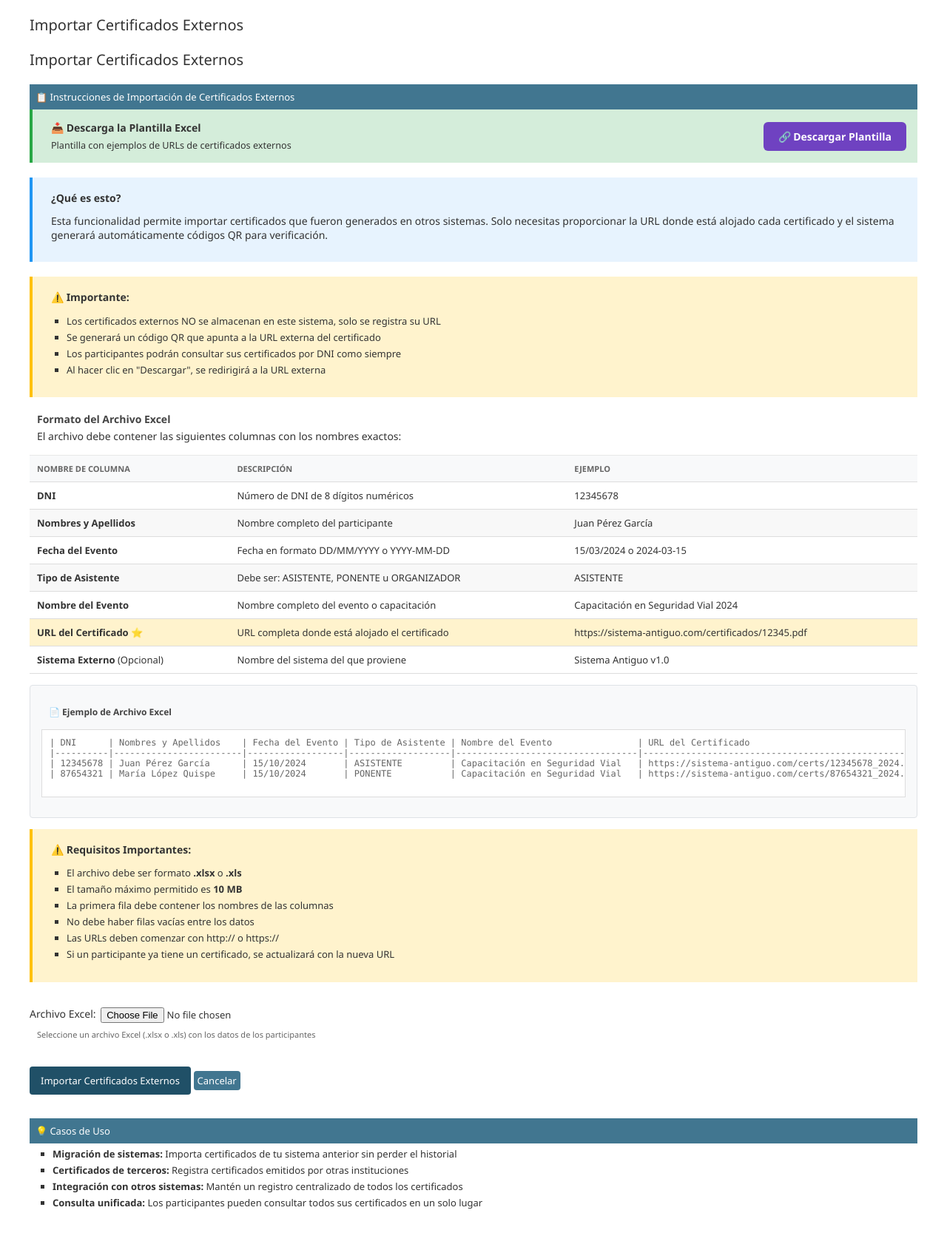
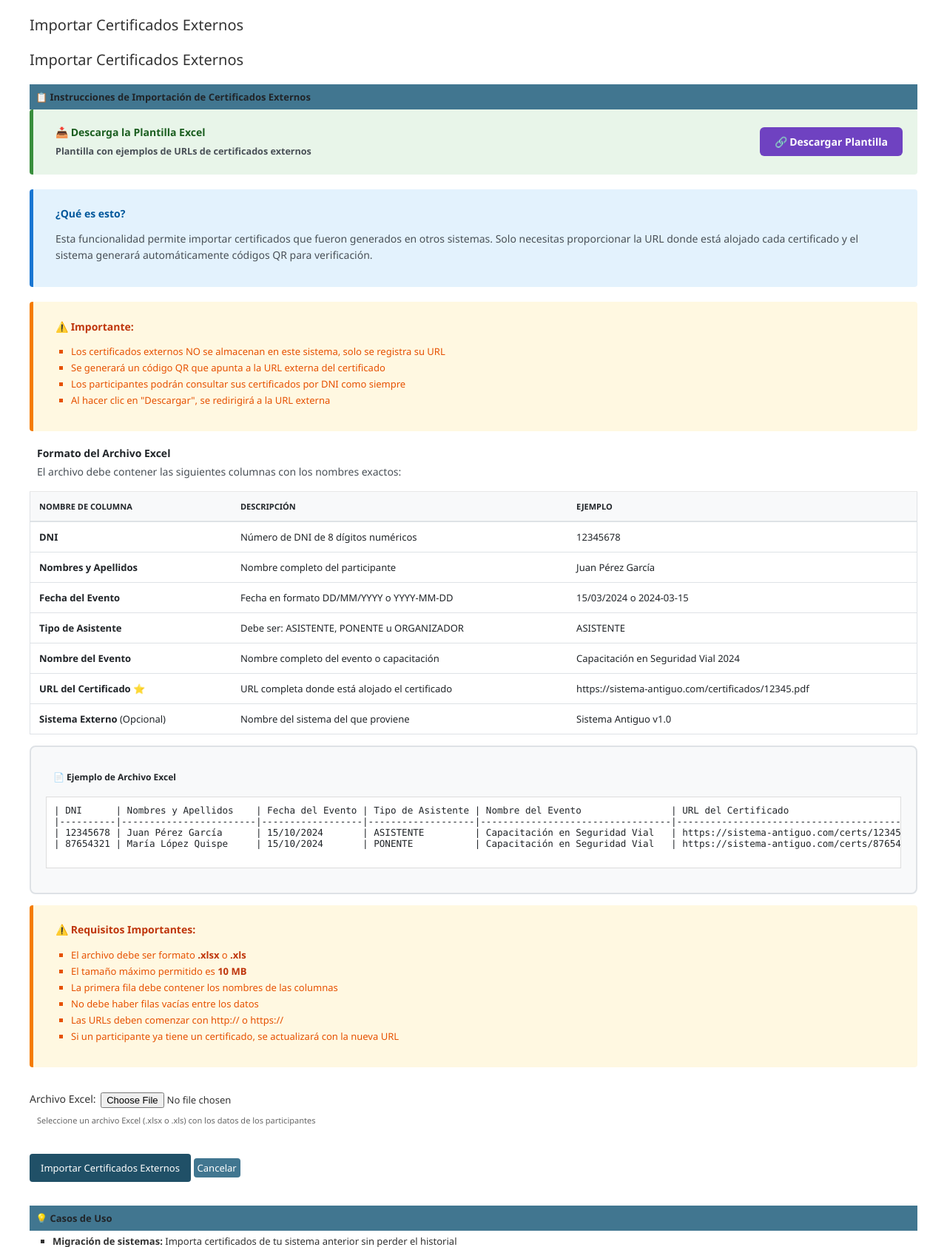
Before and after one commit to ajahuanex/sistema_certificados_drtc, a Django app: page /admin/import-external/ in a window 1280 px wide. Shown: the part 92-1778 px from the top of the page at 74% size. Before the commit the page ends 1727 px from the top, so only its background shows below. Run offline with Django 5.2, Linux system fonts and the light colour scheme; the visitor is signed in with stand-in values (Sample User, id 1).

Commit message:
fix: Mejorar contraste en templates de admin
- Texto oscuro en todas las cajas de información
- Fondos más claros con bordes más gruesos
- Tablas con mejor contraste (texto negro sobre blanco)
- Headers de módulos con texto oscuro
- Mejor legibilidad en todos los elementos
- Bordes redondeados y padding aumentado

```diff
--- a/templates/admin/certificates/external_import.html
+++ b/templates/admin/certificates/external_import.html
@@ -6,49 +6,95 @@
 {% block extrastyle %}
 <style>
     .info-box {
-        background-color: #e7f3fe;
-        border-left: 4px solid #2196F3;
-        padding: 15px;
+        background-color: #e3f2fd;
+        border-left: 5px solid #1976d2;
+        padding: 20px;
         margin-bottom: 20px;
+        border-radius: 4px;
+        color: #0d47a1;
+    }
+
+    .info-box p, .info-box ul, .info-box li {
+        color: #0d47a1;
+        font-weight: 500;
+    }
+
+    .info-box strong {
+        color: #01579b;
+        font-weight: 700;
     }
 
     .warning-box {
-        background-color: #fff3cd;
-        border-left: 4px solid #ffc107;
-        padding: 15px;
+        background-color: #fff8e1;
+        border-left: 5px solid #f57c00;
+        padding: 20px;
         margin-bottom: 20px;
+        border-radius: 4px;
+        color: #e65100;
+    }
+
+    .warning-box p, .warning-box ul, .warning-box li {
+        color: #e65100;
+        font-weight: 500;
+    }
+
+    .warning-box strong {
+        color: #bf360c;
+        font-weight: 700;
     }
 
     .success-box {
-        background-color: #d4edda;
-        border-left: 4px solid #28a745;
-        padding: 15px;
+        background-color: #e8f5e9;
+        border-left: 5px solid #388e3c;
+        padding: 20px;
         margin-bottom: 20px;
+        border-radius: 4px;
+        color: #1b5e20;
+    }
+
+    .success-box p, .success-box strong {
+        color: #1b5e20;
+        font-weight: 600;
     }
 
     .error-box {
-        background-color: #f8d7da;
-        border-left: 4px solid #dc3545;
-        padding: 15px;
+        background-color: #ffebee;
+        border-left: 5px solid #d32f2f;
+        padding: 20px;
         margin-bottom: 20px;
+        border-radius: 4px;
+        color: #b71c1c;
+    }
+
+    .error-box p, .error-box h3 {
+        color: #b71c1c;
+        font-weight: 600;
     }
 
     .column-table {
         width: 100%;
         border-collapse: collapse;
         margin: 15px 0;
+        border: 1px solid #dee2e6;
     }
 
     .column-table th,
     .column-table td {
-        padding: 10px;
+        padding: 12px;
         text-align: left;
-        border-bottom: 1px solid #ddd;
+        border-bottom: 1px solid #dee2e6;
+        color: #212529;
     }
 
     .column-table th {
         background-color: #f8f9fa;
-        font-weight: 600;
+        font-weight: 700;
+        color: #212529;
+        border-bottom: 2px solid #dee2e6;
+    }
+
+    .column-table td {
+        background-color: #ffffff;
     }
 
     .result-table {
@@ -96,10 +142,31 @@
 
     .example-box {
         background-color: #f8f9fa;
-        border: 1px solid #dee2e6;
-        padding: 15px;
+        border: 2px solid #dee2e6;
+        padding: 20px;
         margin: 15px 0;
-        border-radius: 4px;
+        border-radius: 8px;
+    }
+
+    .example-box h4 {
+        color: #212529;
+        font-weight: 700;
+        margin-bottom: 15px;
+    }
+
+    .example-box pre {
+        color: #212529;
+        font-size: 0.9em;
+    }
+
+    .module h2, .module h3 {
+        color: #212529;
+        font-weight: 700;
+    }
+
+    .module p {
+        color: #495057;
+        line-height: 1.6;
     }
 </style>
 {% endblock %}
```
Also changed, not shown: templates/admin/certificates/excel_import.html (+72 -15 lines).
